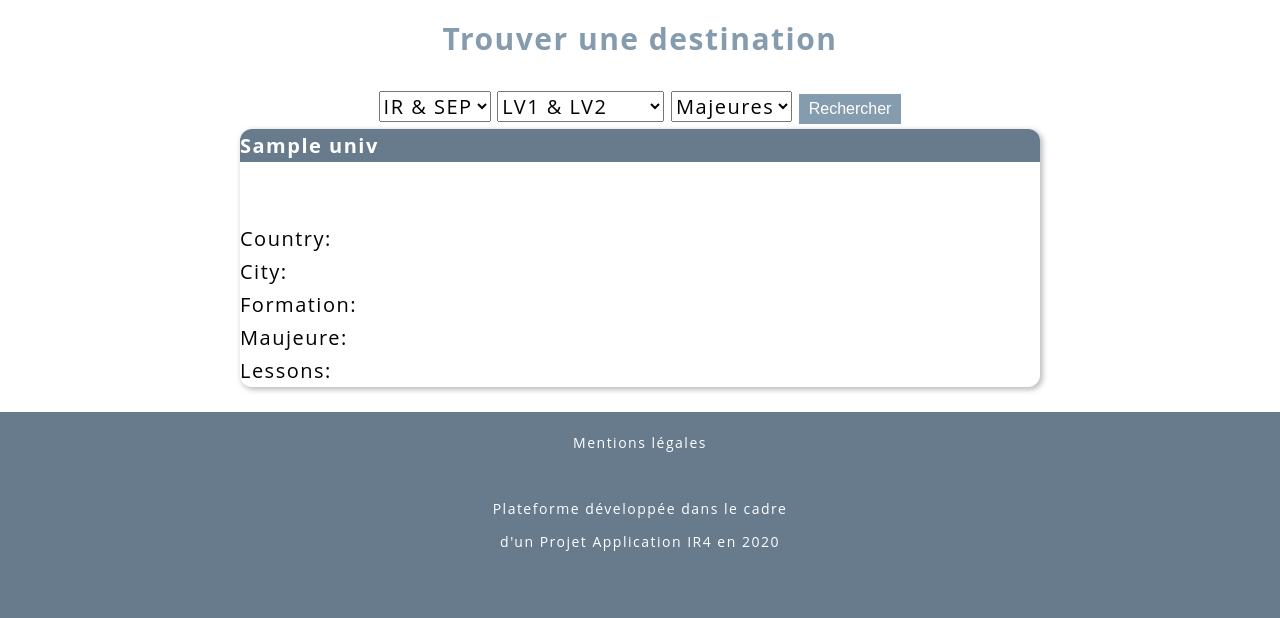
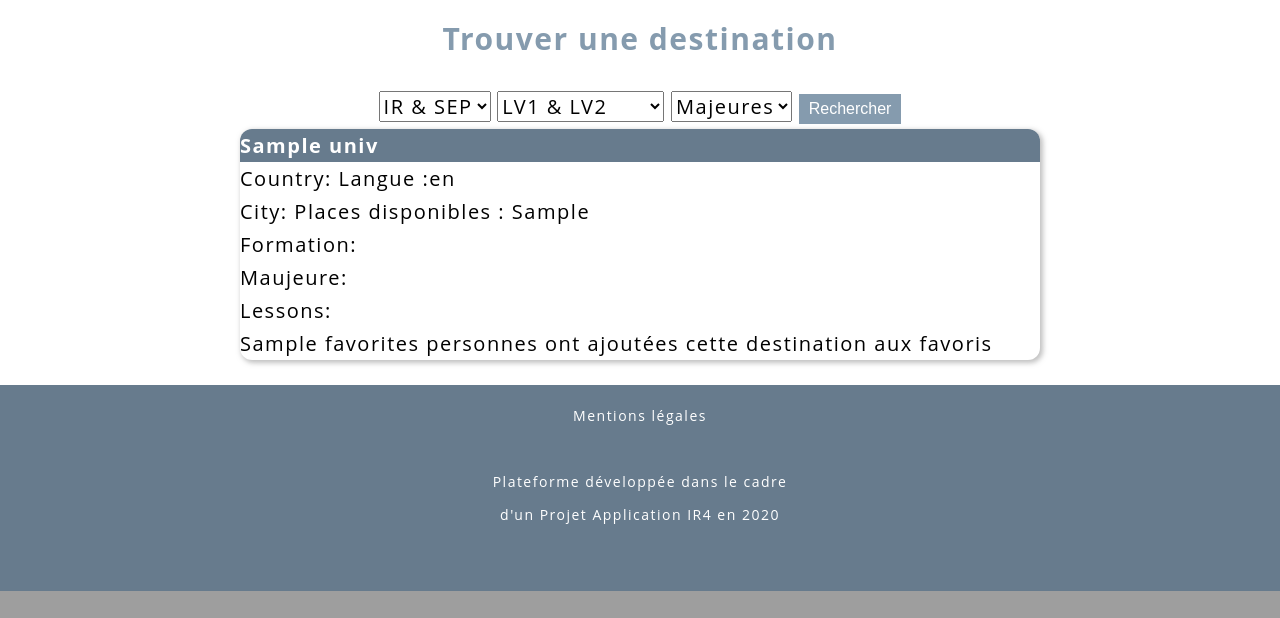
Before and after one commit to nheudron/destination-Erasmus, a Symfony app: template symfony/templates/destinationerasmus/home.html.twig in a window 1280 px wide. Shown: the part 872-1490 px from the top of the page. After the commit the page ends 1463 px from the top, so only its background shows below. Run offline with Twig, Linux system fonts and the light colour scheme; the template is opened without the code that fills it: most values are stand-ins (such as "Sample title", 1, 10 or a date in 2020); some libraries are stand-ins or nearby versions.

Commit message:
add variables to destinations list

```diff
--- a/symfony/public/css/main.css
+++ b/symfony/public/css/main.css
@@ -16,7 +16,7 @@ body,
 html {
   height: 100%;
 }
-p{
+p {
   margin: 0;
 }
 h1 {
@@ -161,7 +161,7 @@ button {
   color: white;
 }
 /* main -------------------------------------------------------------*/
-main {
+.main {
   margin-top: 60px;
 }
 
--- a/symfony/templates/base.html.twig
+++ b/symfony/templates/base.html.twig
@@ -36,7 +36,7 @@
 
 		<div id="deroulant" class="deroulant deroulantHidden">
 			{% if is_granted("IS_AUTHENTICATED_REMEMBERED") %}
-				<a href="">
+				<a href="user">
 					<li>Mon Compte</li>
 				</a>
 				<a href="">
@@ -48,7 +48,7 @@
 				</a>
 			{% endif %}
 		</div>
-		<main id="main"> {% block main %}{% endblock %}
+		<main id="main" class="main"> {% block main %}{% endblock %}
 			</main>
 
 			<footer id="footer">
--- a/symfony/templates/destinationerasmus/home.html.twig
+++ b/symfony/templates/destinationerasmus/home.html.twig
@@ -72,8 +72,11 @@
 			</header>
 			<main>
 				<p>Country:
+					<span>Langue :{{ univ.language }}</span>
 				</p>
 				<p>City:
+					<span>Places disponibles :
+						{{ univ.availablePlaces }}</span>
 				</p>
 				<p>Formation:
 				</p>
@@ -82,6 +85,10 @@
 				<p>Lessons:
 				</p>
 			</main>
+			<footer>
+				<p>{{ univ.favorites }}
+					personnes ont ajoutées cette destination aux favoris</p>
+			</footer>
 
 		</div>
 	</section>
```
